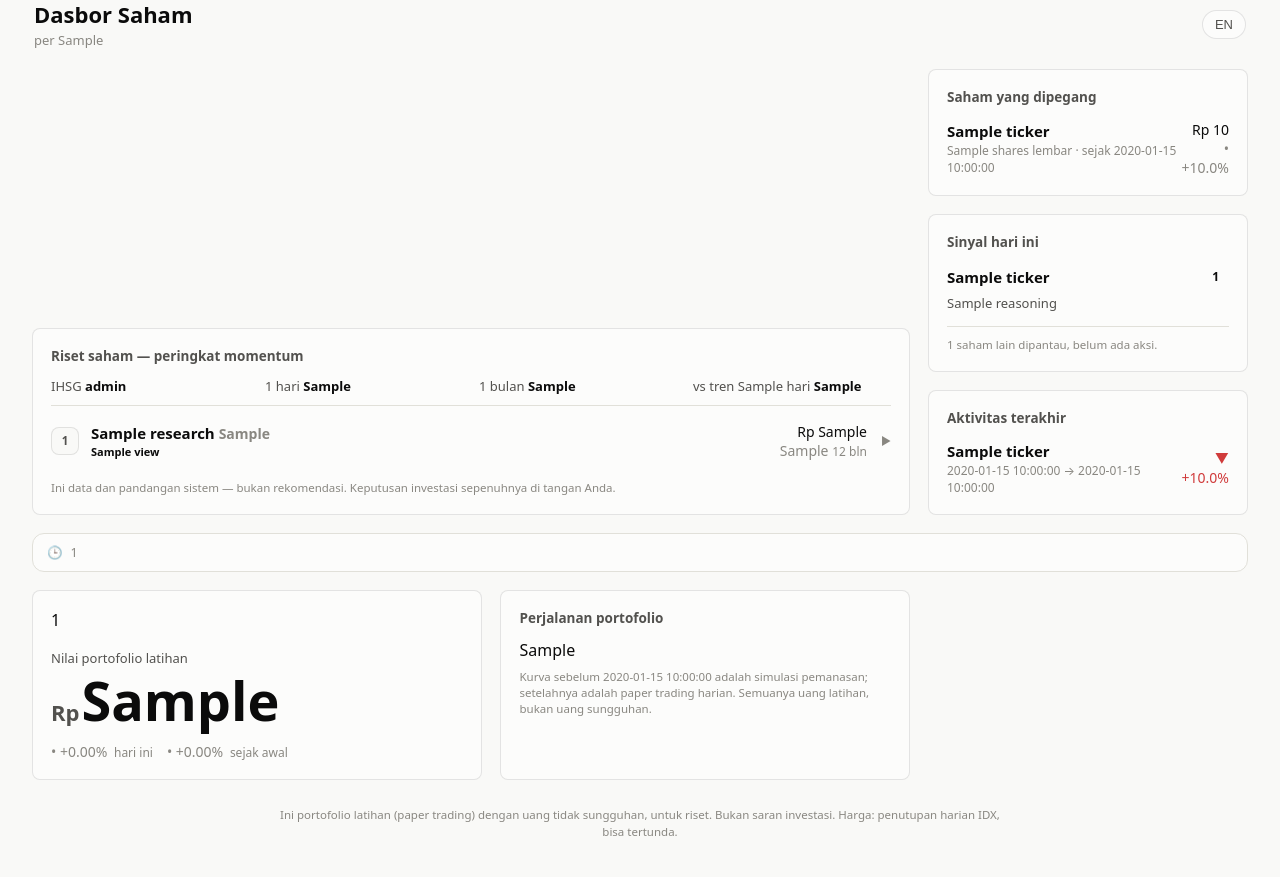
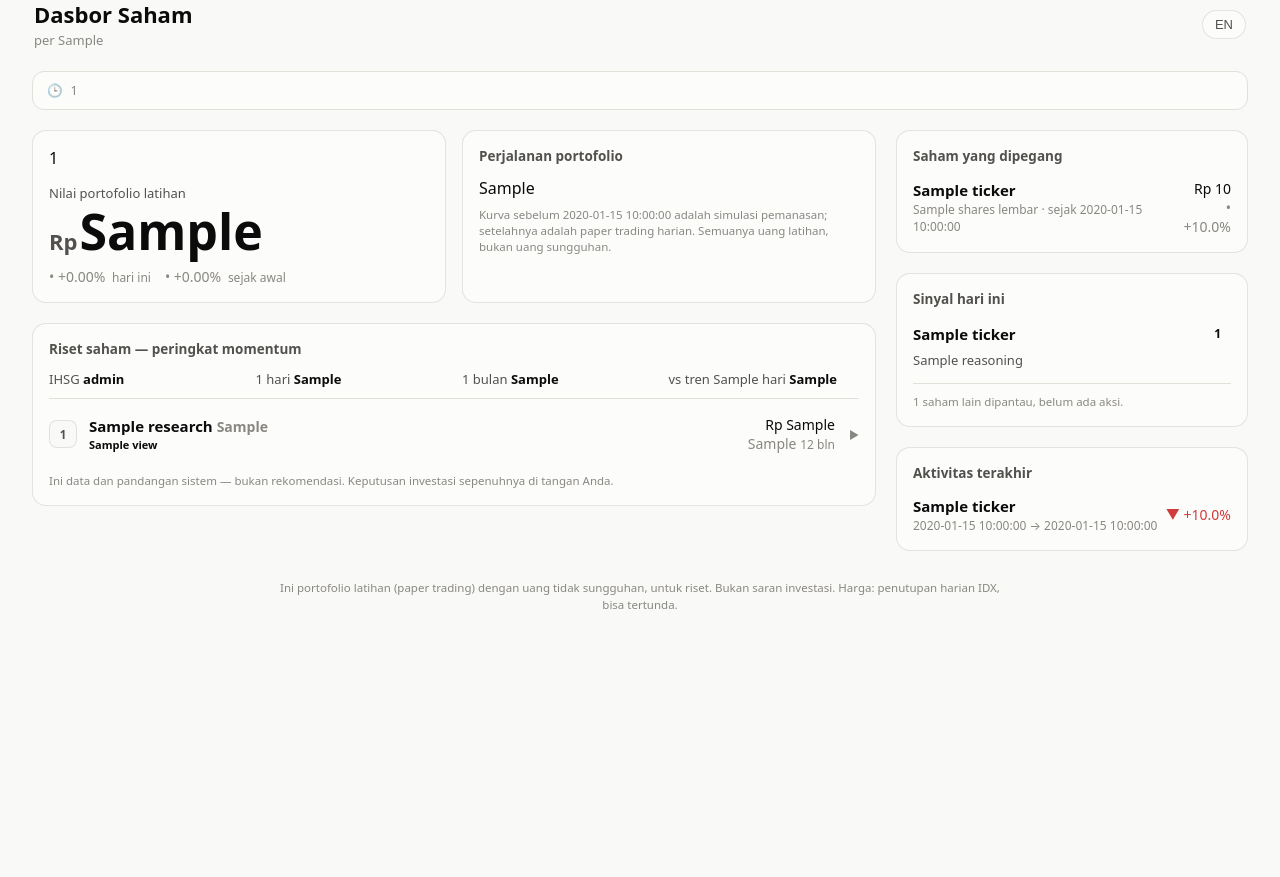
Before and after one commit to Biddybuggy/idx-quant-research-system, a Python web app: template idxquant/api/templates/dashboard.html in a window 1280 px wide. Shown: the part 33-910 px from the top of the page. After the commit the page ends 642 px from the top, so only its background shows below. Run offline with Jinja, Linux system fonts and the light colour scheme; the template is opened without the code that fills it: most values are stand-ins (such as "Sample title", 1, 10 or a date in 2020).

Commit message:
Fix the desktop dashboard layout and tighten the visual rhythm
The desktop grid placed cards with explicit grid-row/grid-column numbers
that did not cover every card, so the freshness banner landed mid-page and
the portfolio value + equity chart were stranded at the bottom next to a
large empty column — the "widgets all over the place" report.

Restructure into a robust main + side-rail split: a .main column holds the
hero, chart, and research; a .side-rail holds holdings, signals, and recent
activity. On phones the wrappers are display:contents so every card flows in
one uniform column; the media queries turn them into real grid/flex tracks.
Every child is now explicitly placed or full-width, so nothing can auto-flow
into the wrong cell. Also group the hero value block, unify card radii, and
pair the portfolio value with its chart at the top.

Co-Authored-By: Claude Opus 4.8 <noreply@anthropic.com>

```diff
--- a/idxquant/api/templates/dashboard.html
+++ b/idxquant/api/templates/dashboard.html
@@ -30,13 +30,16 @@ body{background:var(--page);color:var(--ink);
   -webkit-font-smoothing:antialiased;
   padding:max(12px,env(safe-area-inset-top)) 12px calc(24px + env(safe-area-inset-bottom))}
 .wrap{max-width:480px;margin:0 auto;display:flex;flex-direction:column;gap:12px}
-.side-rail{display:flex;flex-direction:column;gap:12px}
+/* On phones the main/toprow/side-rail wrappers are transparent, so every card
+   flows in the single .wrap column with one uniform gap. The desktop media
+   queries below turn them into real grid/flex containers. */
+.main,.toprow,.side-rail{display:contents}
 header{display:flex;align-items:center;justify-content:space-between;padding:4px 4px 0}
 header h1{font-size:17px;font-weight:650}
 .asof{color:var(--muted);font-size:12px}
 .lang{border:1px solid var(--border);border-radius:999px;background:var(--surface);
   color:var(--ink-2);font-size:12px;padding:4px 10px;cursor:pointer}
-.card{background:var(--surface);border:1px solid var(--border);border-radius:16px;padding:16px}
+.card{background:var(--surface);border:1px solid var(--border);border-radius:14px;padding:16px}
 .banner{border-radius:12px;padding:10px 14px;font-size:13.5px;display:flex;gap:8px;align-items:center}
 .banner.warn{background:color-mix(in srgb,var(--warn) 14%,var(--surface));}
 .banner.crit{background:color-mix(in srgb,var(--crit) 12%,var(--surface));}
@@ -109,12 +112,19 @@ details[open] .chev{transform:rotate(90deg)}
   font-variant-numeric:tabular-nums;margin-top:1px}
 /* descriptive short-term movement — separated from the long-term view above */
 .stsub{border-top:1px dashed var(--grid);margin-top:10px;padding-top:10px}
-@media (min-width:800px){
+/* ── Desktop: a robust two-track layout ─────────────────────────────────────
+   .wrap is a 2-column grid (main content + right rail). header/banners/footer
+   span both tracks; .main and .side-rail each own one track and stack their own
+   cards. Because every child is explicitly placed (or full-width), nothing can
+   auto-flow into the wrong cell — the failure mode the old explicit-row layout
+   had. Inside .main, hero + chart share a row that collapses to a stack when
+   the column gets narrow. */
+@media (min-width:820px){
   body{padding:24px}
   .wrap{
-    max-width:1180px;
+    max-width:1200px;
     display:grid;
-    grid-template-columns:minmax(0,1.45fr) minmax(300px,.75fr);
+    grid-template-columns:minmax(0,1fr) minmax(288px,332px);
     align-items:start;
     gap:16px;
   }
@@ -123,17 +133,20 @@ details[open] .chev{transform:rotate(90deg)}
   header h1{font-size:22px}
   .asof{font-size:13px;margin-top:2px}
   .lang{font-size:13px;padding:6px 12px}
-  .card{border-radius:8px;padding:18px}
   h2{font-size:13.5px;margin-bottom:12px}
-  .card--hero{min-height:190px;display:flex;flex-direction:column;justify-content:space-between}
-  .status{font-size:16px;max-width:50ch}
+
+  .main{display:flex;flex-direction:column;gap:16px;grid-column:1;min-width:0}
+  .toprow{display:grid;grid-template-columns:repeat(auto-fit,minmax(258px,1fr));
+          gap:16px;align-items:stretch}
+  .side-rail{display:flex;flex-direction:column;gap:16px;grid-column:2;min-width:0}
+
+  .card--hero{display:flex;flex-direction:column;justify-content:space-between}
+  .status{font-size:16px;max-width:46ch}
   .label{font-size:13px}
-  .hero{font-size:48px;letter-spacing:0}
+  .hero{font-size:44px;letter-spacing:0}
   .hero .cur{font-size:22px}
   .deltas{font-size:14px}
-  .card--chart{min-height:190px}
-  .card--chart .eqchart{height:220px}
-  .card--research{grid-row:3/span 3}
+  .card--chart .eqchart{height:200px}
   .card--research .mkt{display:grid;grid-template-columns:repeat(4,minmax(0,1fr));gap:10px 16px}
   details.stock summary{gap:12px;padding:12px 0}
   .rank{flex-basis:28px;height:28px}
@@ -141,23 +154,15 @@ details[open] .chev{transform:rotate(90deg)}
   .num{font-size:14px}
   .detail{padding-left:40px}
   .dgrid{grid-template-columns:repeat(3,minmax(0,1fr));gap:10px 18px}
-  .side-rail{grid-column:2;gap:16px}
-  footer{max-width:760px;justify-self:center;padding-top:8px}
+  footer{grid-column:1/-1;max-width:760px;justify-self:center;padding-top:8px}
 }
 
-@media (min-width:1080px){
+@media (min-width:1120px){
   body{padding:32px}
-  .wrap{
-    max-width:1280px;
-    grid-template-columns:minmax(0,1.1fr) minmax(0,1fr) minmax(320px,.7fr);
-    gap:18px;
-  }
-  .card--hero{grid-column:1}
-  .card--chart{grid-column:2}
-  .card--research{grid-column:1/3;grid-row:3/span 3}
-  .side-rail{grid-column:3;grid-row:2/span 4;gap:18px}
-  .card--chart .eqchart{height:238px}
-  .hero{font-size:54px}
+  .wrap{max-width:1240px;grid-template-columns:minmax(0,1fr) minmax(320px,352px);gap:20px}
+  .main,.side-rail{gap:20px}
+  .hero{font-size:50px}
+  .card--chart .eqchart{height:216px}
   .row{padding:12px 0}
 }
 </style>
@@ -180,8 +185,11 @@ details[open] .chev{transform:rotate(90deg)}
     data-en="Risk protection active: the system paused and sold all practice positions.">Pelindung risiko aktif: sistem berhenti sementara dan menjual semua posisi latihan.</span></div>
   {% endif %}
 
+  <div class="main">
+  <div class="toprow">
   <section class="card card--hero">
     <p class="status" data-id="{{ status_id }}" data-en="{{ status_en }}">{{ status_id }}</p>
+    <div class="heroval">
       <div class="label" data-id="Nilai portofolio latihan" data-en="Practice portfolio value">Nilai portofolio latihan</div>
       <div class="hero"><span class="cur">Rp</span>{{ equity_str }}</div>
       <div class="deltas">
@@ -192,7 +200,22 @@ details[open] .chev{transform:rotate(90deg)}
           {{ '▲' if ret_start > 0.0001 else '▼' if ret_start < -0.0001 else '•' }} {{ '%+.2f' % (ret_start*100) }}%
           <small data-id="sejak awal" data-en="since start">sejak awal</small></span>
       </div>
+    </div>
   </section>
+
+  <section class="card card--chart">
+    <h2 data-id="Perjalanan portofolio" data-en="Portfolio over time">Perjalanan portofolio</h2>
+    <div class="chartwrap">
+      {{ chart_svg | safe }}
+      <div class="tip" id="tip"></div>
+    </div>
+    {% if backfill_until %}
+    <p class="caption" data-id="Kurva sebelum {{ backfill_until }} adalah simulasi pemanasan; setelahnya adalah paper trading harian. Semuanya uang latihan, bukan uang sungguhan."
+       data-en="The curve before {{ backfill_until }} is a simulated warm-up; after that it is daily paper trading. All of it is practice money, not real money.">
+      Kurva sebelum {{ backfill_until }} adalah simulasi pemanasan; setelahnya adalah paper trading harian. Semuanya uang latihan, bukan uang sungguhan.</p>
+    {% endif %}
+  </section>
+  </div>
 
   <section class="card card--research">
     <h2 data-id="Riset saham — peringkat momentum" data-en="Stock research — momentum ranking">Riset saham — peringkat momentum</h2>
@@ -244,19 +267,7 @@ details[open] .chev{transform:rotate(90deg)}
        data-en="This is data plus the system's view — not a recommendation. Investment decisions are entirely yours.">
       Ini data dan pandangan sistem — bukan rekomendasi. Keputusan investasi sepenuhnya di tangan Anda.</p>
   </section>
-
-  <section class="card card--chart">
-    <h2 data-id="Perjalanan portofolio" data-en="Portfolio over time">Perjalanan portofolio</h2>
-    <div class="chartwrap">
-      {{ chart_svg | safe }}
-      <div class="tip" id="tip"></div>
   </div>
-    {% if backfill_until %}
-    <p class="caption" data-id="Kurva sebelum {{ backfill_until }} adalah simulasi pemanasan; setelahnya adalah paper trading harian. Semuanya uang latihan, bukan uang sungguhan."
-       data-en="The curve before {{ backfill_until }} is a simulated warm-up; after that it is daily paper trading. All of it is practice money, not real money.">
-      Kurva sebelum {{ backfill_until }} adalah simulasi pemanasan; setelahnya adalah paper trading harian. Semuanya uang latihan, bukan uang sungguhan.</p>
-    {% endif %}
-  </section>
 
   <div class="side-rail">
     <section class="card card--holdings">
```
Lines whose indentation alone changed are shown as unchanged.
